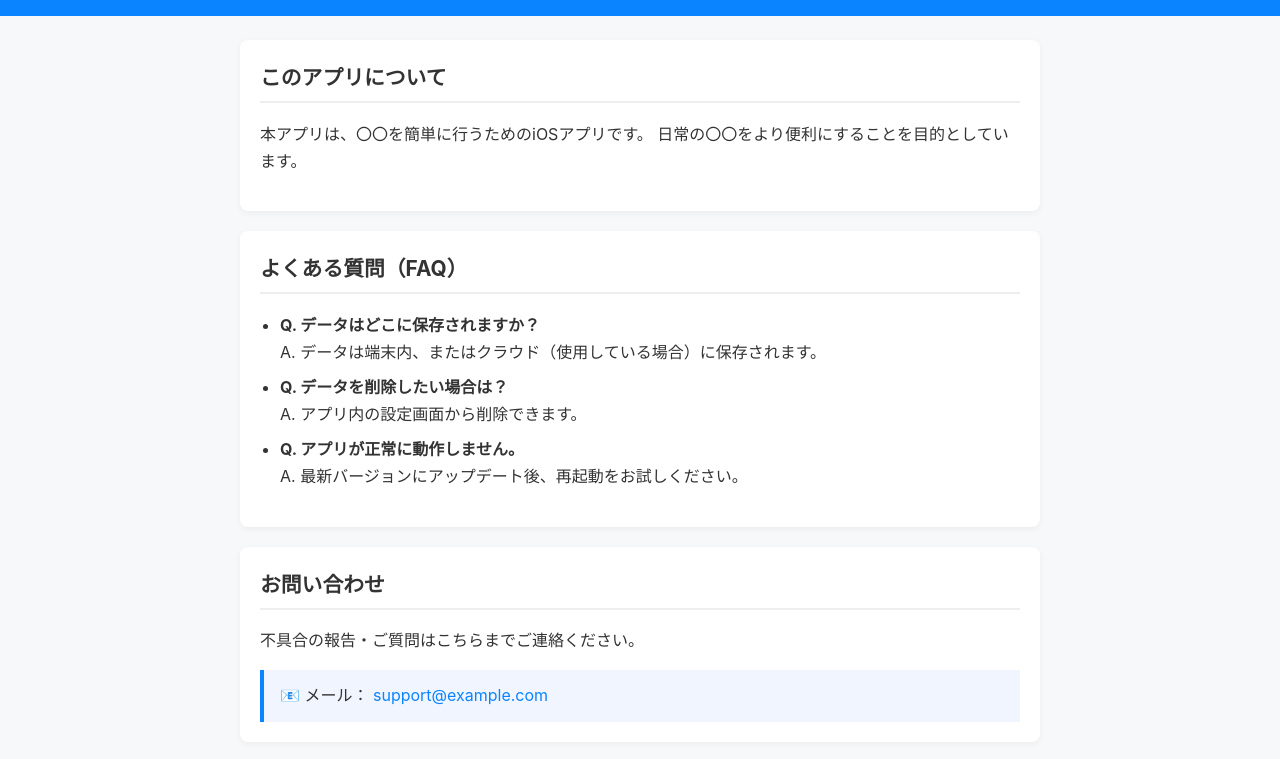
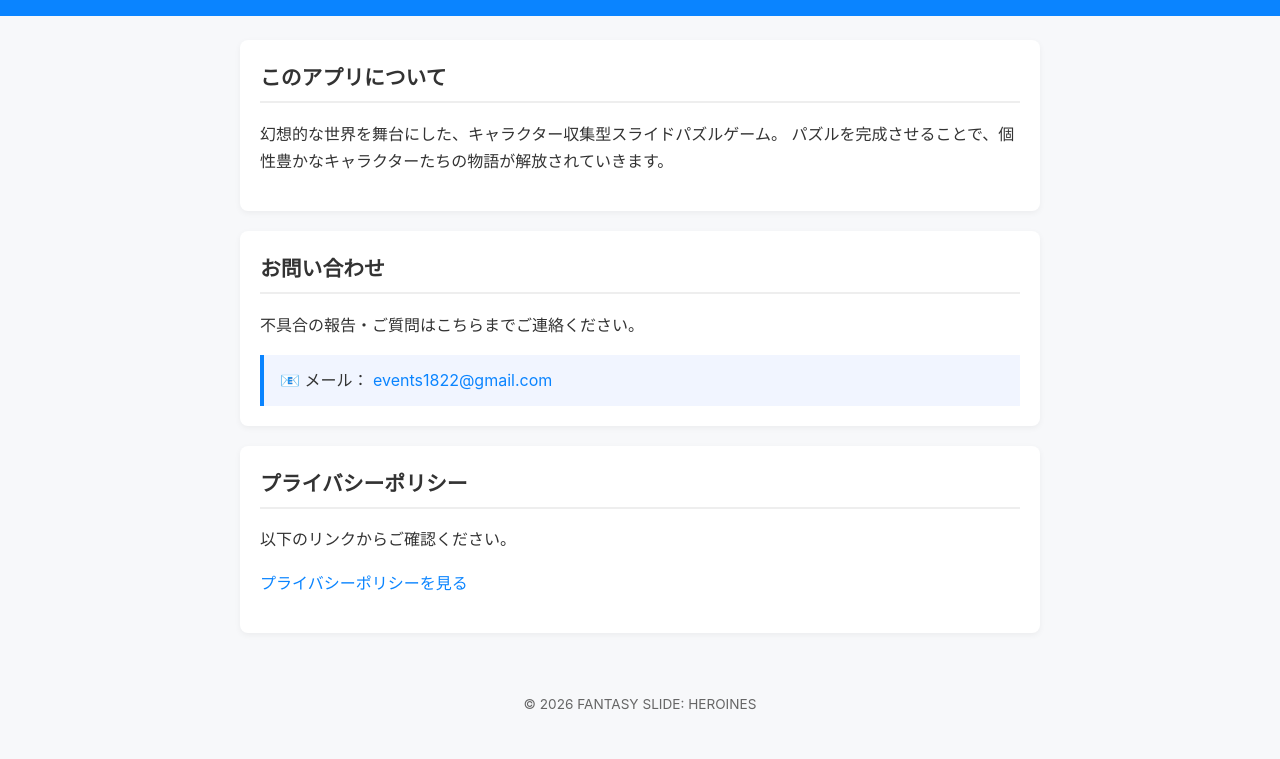
Before and after one commit to GlitchPlayground/support, a plain HTML site: page index.html in a window 1280 px wide. Shown: the part 81-840 px from the top of the page. After the commit the page ends 813 px from the top, so only its background shows below. Drawn offline with Linux system fonts and the light colour scheme.

Commit message:
htmlの修正

```diff
--- a/index.html
+++ b/index.html
@@ -3,13 +3,13 @@
 <head>
   <meta charset="UTF-8" />
   <meta name="viewport" content="width=device-width, initial-scale=1.0" />
-  <title>アプリ名 - サポート</title>
+  <title>FANTASY SLIDE: HEROINES - サポート</title>
   <link rel="stylesheet" href="style.css" />
 </head>
 <body>
 
   <header>
-    <h1>アプリ名 サポートページ</h1>
+    <h1>FANTASY SLIDE: HEROINES サポートページ</h1>
   </header>
 
   <main>
@@ -17,27 +17,9 @@
     <section>
       <h2>このアプリについて</h2>
       <p>
-        本アプリは、〇〇を簡単に行うためのiOSアプリです。
-        日常の〇〇をより便利にすることを目的としています。
+        幻想的な世界を舞台にした、キャラクター収集型スライドパズルゲーム。
+        パズルを完成させることで、個性豊かなキャラクターたちの物語が解放されていきます。
       </p>
-    </section>
-
-    <section>
-      <h2>よくある質問（FAQ）</h2>
-      <ul>
-        <li>
-          <strong>Q. データはどこに保存されますか？</strong><br />
-          A. データは端末内、またはクラウド（使用している場合）に保存されます。
-        </li>
-        <li>
-          <strong>Q. データを削除したい場合は？</strong><br />
-          A. アプリ内の設定画面から削除できます。
-        </li>
-        <li>
-          <strong>Q. アプリが正常に動作しません。</strong><br />
-          A. 最新バージョンにアップデート後、再起動をお試しください。
-        </li>
-      </ul>
     </section>
 
     <section>
@@ -47,7 +29,7 @@
       </p>
       <div class="contact-box">
         📧 メール：
-        <a href="mailto:support@example.com">support@example.com</a>
+        <a href="mailto:events1822@gmail.com">events1822@gmail.com</a>
       </div>
     </section>
 
@@ -57,26 +39,16 @@
         以下のリンクからご確認ください。
       </p>
       <p>
-        <a href="https://example.com/privacy" target="_blank" rel="noopener">
+        <a href="https://glitchplayground.github.io/privacy-policy/" target="_blank" rel="noopener">
           プライバシーポリシーを見る
         </a>
       </p>
     </section>
 
-    <!-- サブスクリプションがある場合のみ使用
-    <section>
-      <h2>サブスクリプション・課金について</h2>
-      <p>
-        サブスクリプションの管理・解約は、
-        Apple IDの設定画面から行えます。
-      </p>
-    </section>
-    -->
-
   </main>
 
   <footer>
-    © 2026 アプリ名
+    © 2026 FANTASY SLIDE: HEROINES
   </footer>
 
 </body>
```
